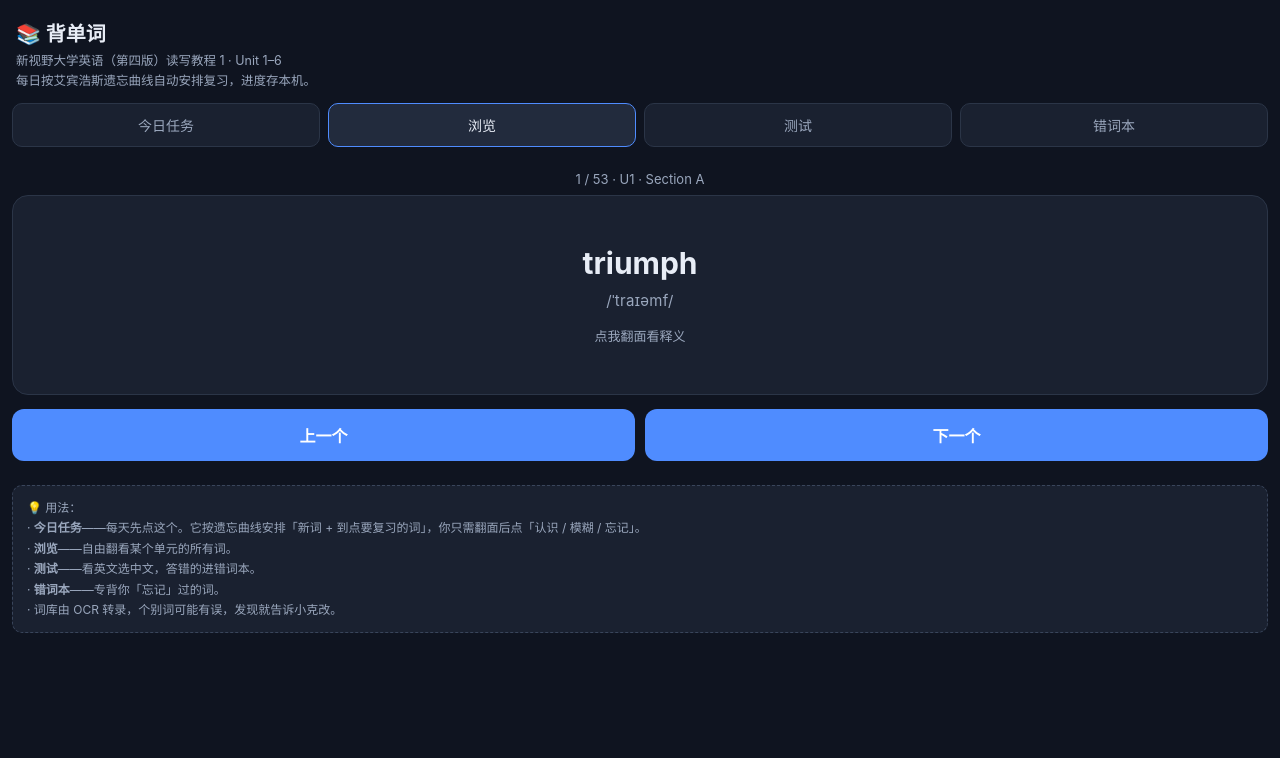
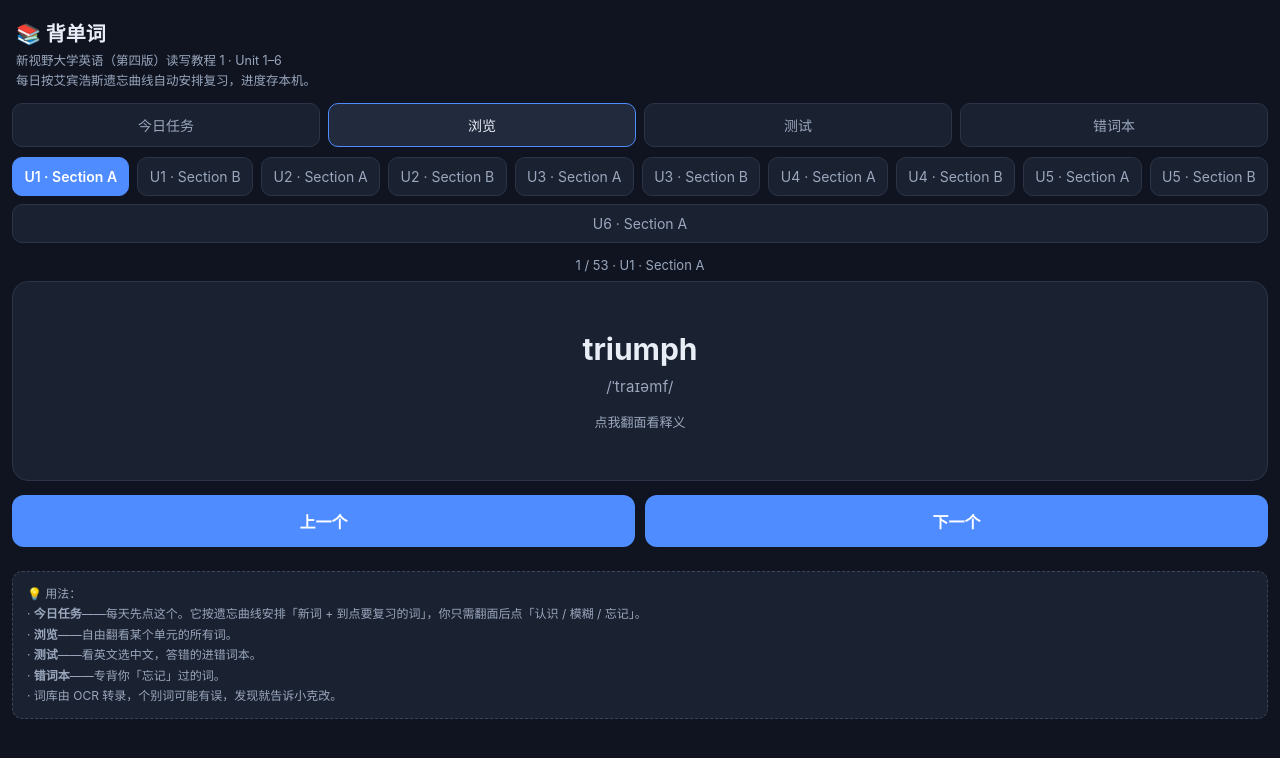
Before and after one commit to hqlzi39/beidanci, a plain HTML site: page index.html in a window 1280 px wide. Both pictures are taken after a click on the element "浏览". Drawn offline with Linux system fonts and the light colour scheme.

Commit message:
Add files via upload

```diff
--- a/index.html
+++ b/index.html
@@ -576,7 +576,7 @@ function renderModes(){
     if(curMode==='today'){ todayList=[]; tPos=0; idx=0; }
     else if(curMode==='browse'){ const b=store.get('browse',{}); if(b.tab && WORDS[b.tab]) curTab=b.tab; idx=b.idx|0; }
     else { idx=0; }
-    renderModes(); render();
+    renderModes(); renderTabs(); render();
   });
 }
 function renderTabs(){
```
